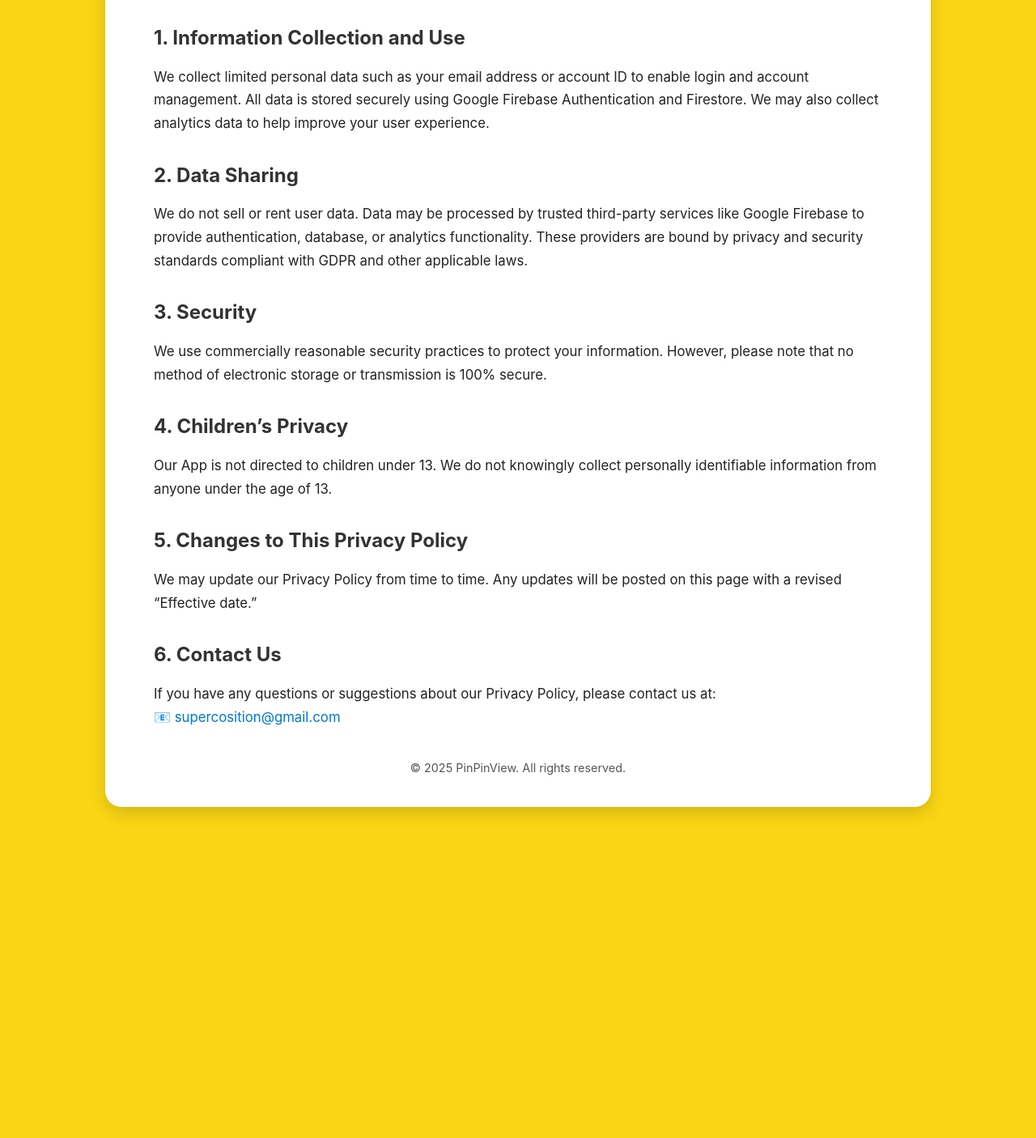
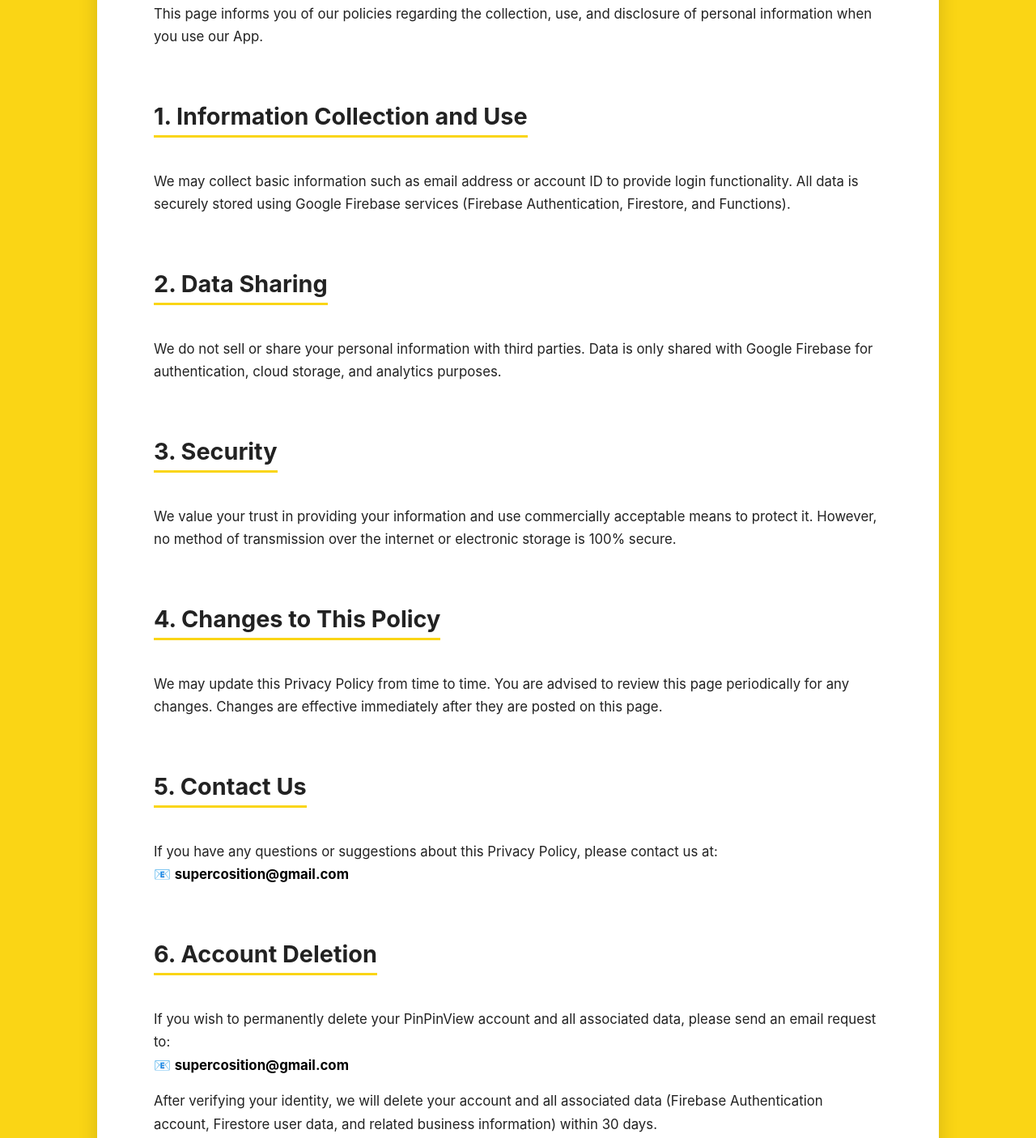
Before and after one commit to supercosition/pinpinview-privacy-policy, a plain HTML site: page index.html in a window 1280 px wide. Shown: the part 294-1700 px from the top of the page at 81% size. Before the commit the page ends 1351 px from the top, so only its background shows below. Drawn offline with Linux system fonts and the light colour scheme.

Commit message:
Add Delete Request

```diff
--- a/index.html
+++ b/index.html
@@ -3,10 +3,10 @@
 <head>
   <meta charset="UTF-8" />
   <meta name="viewport" content="width=device-width, initial-scale=1.0" />
-  <title>Privacy Policy - PinPinView</title>
+  <title>Privacy Policy & Account Deletion - PinPinView</title>
   <style>
     body {
-      font-family: "Inter", "Helvetica Neue", Arial, sans-serif;
+      font-family: "Inter", "Segoe UI", "Helvetica Neue", Arial, sans-serif;
       background-color: rgb(250, 213, 21);
       margin: 0;
       padding: 0;
@@ -16,90 +16,111 @@
       max-width: 900px;
       margin: 60px auto;
       background: #fff;
-      border-radius: 20px;
-      padding: 40px 60px;
-      box-shadow: 0 8px 20px rgba(0, 0, 0, 0.15);
+      border-radius: 24px;
+      padding: 60px 70px;
+      box-shadow: 0 8px 25px rgba(0, 0, 0, 0.15);
+    }
+    h1, h2 {
+      text-align: center;
+      font-weight: 700;
+      color: #222;
     }
     h1 {
-      color: #000;
-      text-align: center;
       font-size: 2.4em;
       margin-bottom: 10px;
     }
     h2 {
-      margin-top: 35px;
-      color: #333;
+      margin-top: 50px;
+      font-size: 1.8em;
+      border-bottom: 3px solid rgb(250, 213, 21);
+      display: inline-block;
+      padding-bottom: 6px;
     }
     p {
       line-height: 1.7;
       font-size: 1.05em;
+      margin: 16px 0;
+    }
+    strong {
+      color: #000;
+    }
+    footer {
+      text-align: center;
+      font-size: 0.9em;
+      color: #555;
+      margin-top: 60px;
     }
     a {
-      color: #0077cc;
+      color: #007aff;
       text-decoration: none;
     }
     a:hover {
       text-decoration: underline;
     }
-    footer {
-      text-align: center;
-      margin-top: 40px;
-      font-size: 0.9em;
-      color: #555;
-    }
   </style>
 </head>
 <body>
   <div class="container">
-    <h1>Privacy Policy for PinPinView</h1>
-    <p><strong>Effective date:</strong> October 16, 2025</p>
+    <h1>Privacy Policy</h1>
+    <p><strong>Effective Date:</strong> October 16, 2025</p>
 
-    <p>
-      PinPinView ("we", "our", or "us") operates the PinPinView mobile application (the "App").
-      This Privacy Policy describes how we collect, use, and protect information when you use our App.
-    </p>
+    <p>PinPinView ("we", "our", or "us") operates the PinPinView mobile application (the "App").</p>
+
+    <p>This page informs you of our policies regarding the collection, use, and disclosure of personal information when you use our App.</p>
 
     <h2>1. Information Collection and Use</h2>
     <p>
-      We collect limited personal data such as your email address or account ID to enable login and account management.
-      All data is stored securely using Google Firebase Authentication and Firestore. We may also collect analytics data
-      to help improve your user experience.
+      We may collect basic information such as email address or account ID to provide login functionality.
+      All data is securely stored using Google Firebase services (Firebase Authentication, Firestore, and Functions).
     </p>
 
     <h2>2. Data Sharing</h2>
     <p>
-      We do not sell or rent user data. Data may be processed by trusted third-party services like Google Firebase
-      to provide authentication, database, or analytics functionality. These providers are bound by privacy and security
-      standards compliant with GDPR and other applicable laws.
+      We do not sell or share your personal information with third parties.
+      Data is only shared with Google Firebase for authentication, cloud storage, and analytics purposes.
     </p>
 
     <h2>3. Security</h2>
     <p>
-      We use commercially reasonable security practices to protect your information. However, please note that
-      no method of electronic storage or transmission is 100% secure.
+      We value your trust in providing your information and use commercially acceptable means to protect it.
+      However, no method of transmission over the internet or electronic storage is 100% secure.
     </p>
 
-    <h2>4. Children’s Privacy</h2>
+    <h2>4. Changes to This Policy</h2>
     <p>
-      Our App is not directed to children under 13. We do not knowingly collect personally identifiable information
-      from anyone under the age of 13.
+      We may update this Privacy Policy from time to time.
+      You are advised to review this page periodically for any changes.
+      Changes are effective immediately after they are posted on this page.
     </p>
 
-    <h2>5. Changes to This Privacy Policy</h2>
+    <h2>5. Contact Us</h2>
     <p>
-      We may update our Privacy Policy from time to time. Any updates will be posted on this page with a revised
-      “Effective date.”
+      If you have any questions or suggestions about this Privacy Policy, please contact us at:
+      <br />
+      📧 <strong>supercosition@gmail.com</strong>
     </p>
 
-    <h2>6. Contact Us</h2>
+    <h2>6. Account Deletion</h2>
     <p>
-      If you have any questions or suggestions about our Privacy Policy, please contact us at:
+      If you wish to permanently delete your PinPinView account and all associated data,
+      please send an email request to:
       <br />
-      📧 <a href="mailto:supercosition@gmail.com">supercosition@gmail.com</a>
+      📧 <strong>supercosition@gmail.com</strong>
+    </p>
+
+    <p>
+      After verifying your identity, we will delete your account and all associated data
+      (Firebase Authentication account, Firestore user data, and related business information)
+      within 30 days.
+    </p>
+
+    <p>
+      If you reinstall the app later, you will need to register a new account from scratch.
+      Your previous data will not be recoverable.
     </p>
 
     <footer>
-      © 2025 PinPinView. All rights reserved.
+      © 2025 PinPinView — All Rights Reserved.
     </footer>
   </div>
 </body>
```
